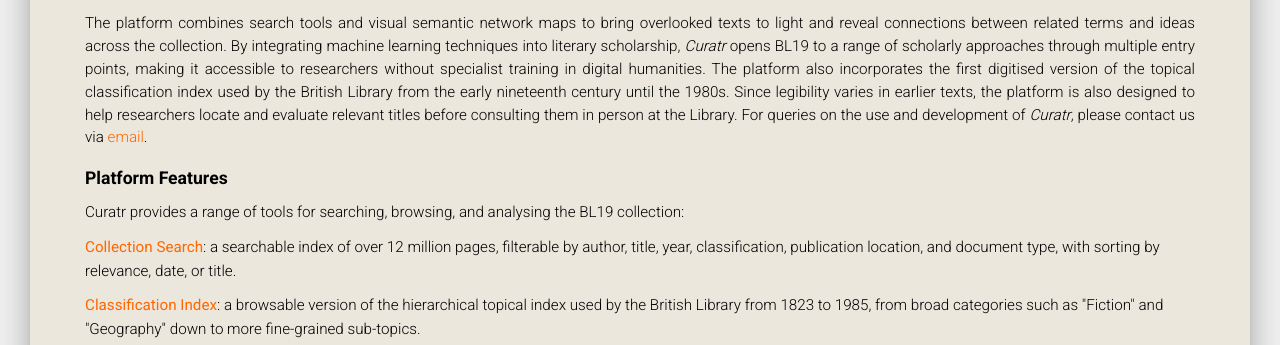
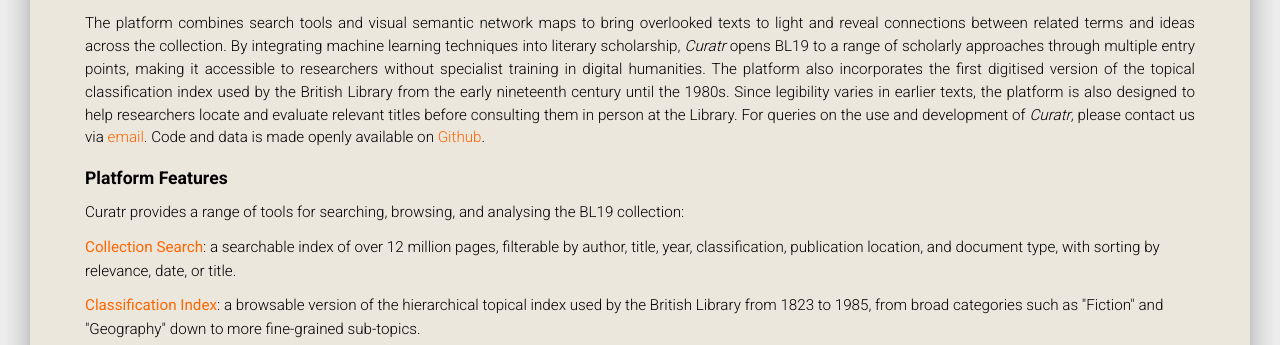
Before and after one commit to derekgreene/curatr, a Flask app: template code/templates/about.html in a window 1280 px wide. Shown: the part 577-922 px from the top of the page. Run offline with Flask 3, Linux system fonts and the light colour scheme; the template is opened without the code that fills it, so the values that code supplies are empty; parts of the project's set-up code (start-up, migrations or seed data) failed here and were passed over; some libraries are stand-ins or nearby versions.

Commit message:
Update About text

```diff
--- a/code/templates/about.html
+++ b/code/templates/about.html
@@ -43,7 +43,7 @@
     digitised version of the topical classification index used by the British Library from the early nineteenth century until the 1980s.
     Since legibility varies in earlier texts, the platform is also designed to help researchers locate and evaluate relevant
     titles before consulting them in person at the Library.
-    For queries on the use and development of <i>Curatr</i>, please contact us via <a href="mailto:ucdcuratr@gmail.com">email</a>.
+    For queries on the use and development of <i>Curatr</i>, please contact us via <a href="mailto:ucdcuratr@gmail.com">email</a>. Code and data is made openly available on <a href="https://github.com/derekgreene" target='_blank'>Github</a>.
   </p>
 
     <h5 class="division">Platform Features</h5>
```
